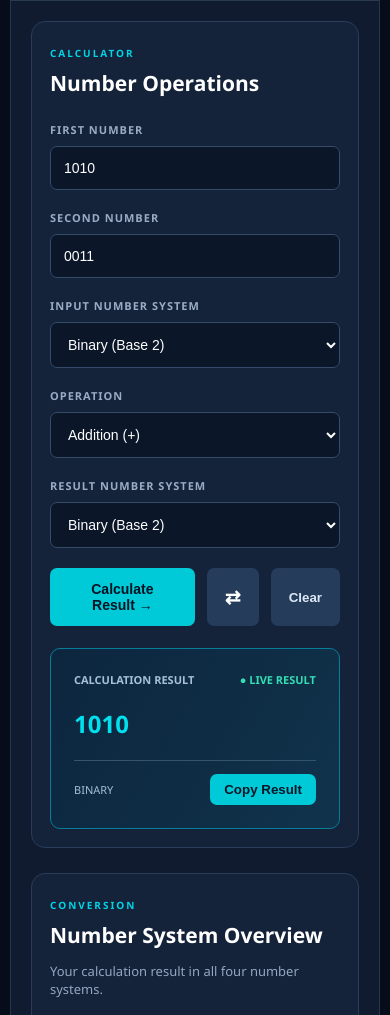
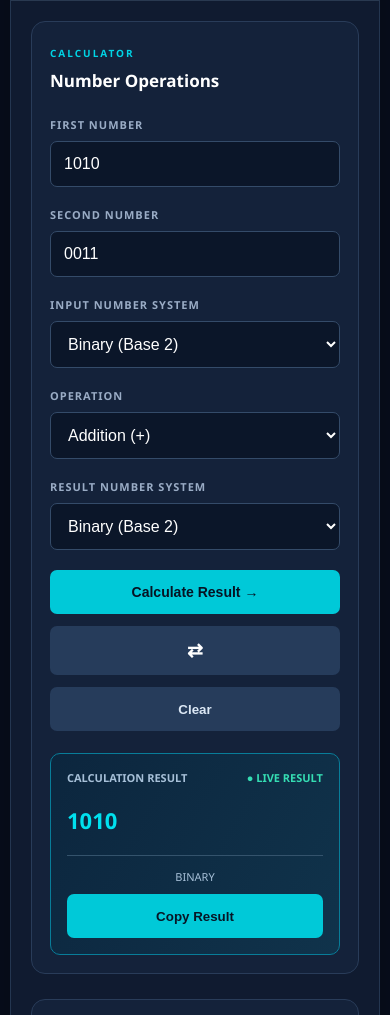
Before and after one commit to mahendrakumar4825-alt/binary-calculator, a plain HTML site: page index.html in a window 390 px wide. Shown: the part 109-1124 px from the top of the page. Drawn offline with Linux system fonts and the light colour scheme.

Commit message:
Update style.css

```diff
--- a/style.css
+++ b/style.css
@@ -1,8 +1,11 @@
-
 * {
     margin: 0;
     padding: 0;
     box-sizing: border-box;
+}
+
+html {
+    -webkit-text-size-adjust: 100%;
 }
 
 body {
@@ -10,10 +13,17 @@ body {
     background: #080f1e;
     color: #ffffff;
     min-height: 100vh;
-    padding: 35px 15px;
+    min-height: 100dvh;
+    padding: clamp(10px, 3vw, 35px) clamp(10px, 2vw, 15px);
+}
+
+img, svg {
+    max-width: 100%;
+    height: auto;
 }
 
 .main-container {
+    width: 100%;
     max-width: 1050px;
     margin: auto;
     background: #101b30;
@@ -26,8 +36,9 @@ body {
 header {
     display: flex;
     align-items: center;
+    flex-wrap: wrap;
     gap: 15px;
-    padding: 25px 35px;
+    padding: clamp(18px, 3vw, 25px) clamp(18px, 3.5vw, 35px);
     border-bottom: 1px solid #293950;
 }
 
@@ -38,10 +49,11 @@ header {
     font-weight: bold;
     padding: 13px;
     border-radius: 10px;
+    flex-shrink: 0;
 }
 
 header h1 {
-    font-size: 25px;
+    font-size: clamp(18px, 3vw, 25px);
 }
 
 header p {
@@ -58,13 +70,13 @@ header p {
 }
 
 .content {
-    padding: 35px;
+    padding: clamp(18px, 3.5vw, 35px);
 }
 
 .calculator, .conversion {
     background: #14223a;
     border: 1px solid #293c59;
-    padding: 27px;
+    padding: clamp(18px, 3vw, 27px);
     border-radius: 14px;
     margin-bottom: 25px;
 }
@@ -73,6 +85,8 @@ header p {
     display: flex;
     justify-content: space-between;
     align-items: center;
+    flex-wrap: wrap;
+    gap: 10px;
     margin-bottom: 25px;
 }
 
@@ -84,7 +98,7 @@ header p {
 }
 
 .section-heading h2 {
-    font-size: 21px;
+    font-size: clamp(17px, 2.5vw, 21px);
     margin-top: 7px;
 }
 
@@ -98,12 +112,13 @@ header p {
 
 .input-grid, .select-grid {
     display: grid;
-    grid-template-columns: 1fr 1fr;
+    grid-template-columns: repeat(2, minmax(0, 1fr));
     gap: 20px;
 }
 
 .field {
     margin-bottom: 20px;
+    min-width: 0;
 }
 
 .field label {
@@ -117,6 +132,7 @@ header p {
 
 input, select {
     width: 100%;
+    min-width: 0;
     padding: 13px;
     background: #0b1629;
     border: 1px solid #344b69;
@@ -132,6 +148,7 @@ input:focus, select:focus {
 
 .button-group {
     display: flex;
+    flex-wrap: wrap;
     gap: 12px;
     margin: 5px 0 22px;
 }
@@ -142,10 +159,11 @@ button {
     border-radius: 7px;
     padding: 13px 18px;
     font-weight: bold;
+    min-height: 44px; /* touch-friendly tap target */
 }
 
 .calculate-btn {
-    flex: 1;
+    flex: 1 1 160px;
     background: #00c9d8;
     color: #061323;
     font-size: 14px;
@@ -170,13 +188,15 @@ button {
     background: linear-gradient(120deg, #0c263e, #10334b);
     border: 1px solid #087d99;
     border-radius: 10px;
-    padding: 23px;
+    padding: clamp(16px, 3vw, 23px);
 }
 
 .result-top, .result-bottom {
     display: flex;
     justify-content: space-between;
     align-items: center;
+    flex-wrap: wrap;
+    gap: 10px;
 }
 
 .result-top {
@@ -190,10 +210,11 @@ button {
 }
 
 #result {
-    font-size: clamp(24px, 5vw, 36px);
+    font-size: clamp(22px, 5vw, 36px);
     color: #00e0ee;
     margin: 20px 0;
     overflow-wrap: anywhere;
+    word-break: break-word;
 }
 
 .result-bottom {
@@ -222,7 +243,7 @@ button {
 
 .conversion-grid {
     display: grid;
-    grid-template-columns: 1fr 1fr;
+    grid-template-columns: repeat(2, minmax(0, 1fr));
     gap: 15px;
 }
 
@@ -242,7 +263,7 @@ button {
 
 .conversion-card h3 {
     color: #00d5e5;
-    font-size: 21px;
+    font-size: clamp(17px, 2.5vw, 21px);
     margin-top: 12px;
     overflow-wrap: anywhere;
 }
@@ -263,20 +284,36 @@ footer {
     letter-spacing: 1px;
 }
 
-@media(max-width: 650px) {
+
+@media (max-width: 900px) {
+    .main-container {
+        border-radius: 14px;
+    }
+
+    .input-grid, .select-grid {
+        gap: 15px;
+    }
+}
+
+
+@media (max-width: 650px) {
     body {
         padding: 10px;
+    }
+
+    .main-container {
+        border-radius: 12px;
     }
 
     header, .content {
         padding: 20px;
     }
 
-    header h1 {
-        font-size: 19px;
+    .status {
+        display: none;
     }
 
-    .status {
+    .chip {
         display: none;
     }
 
@@ -293,7 +330,61 @@ footer {
         padding: 18px;
     }
 
-    .chip {
-        display: none;
+    input, select {
+        font-size: 16px;
+    }
+
+    .button-group {
+        flex-direction: column;
+    }
+
+    .button-group button {
+        width: 100%;
+        flex: none;
+    }
+
+    .result-bottom {
+        flex-direction: column;
+        align-items: stretch;
+        text-align: center;
+    }
+
+    .result-bottom button {
+        width: 100%;
+    }
+
+    .description {
+        margin-top: -8px;
     }
 }
+
+@media (max-width: 380px) {
+    header {
+        gap: 10px;
+    }
+
+    .logo {
+        font-size: 19px;
+        padding: 10px;
+    }
+
+    header p {
+        font-size: 12px;
+    }
+
+    .conversion-card {
+        padding: 15px;
+    }
+
+    footer {
+        letter-spacing: 0;
+        padding: 16px 12px;
+    }
+}
+
+@media (prefers-reduced-motion: reduce) {
+    * {
+        transition: none !important;
+        animation: none !important;
+    }
+}
```
